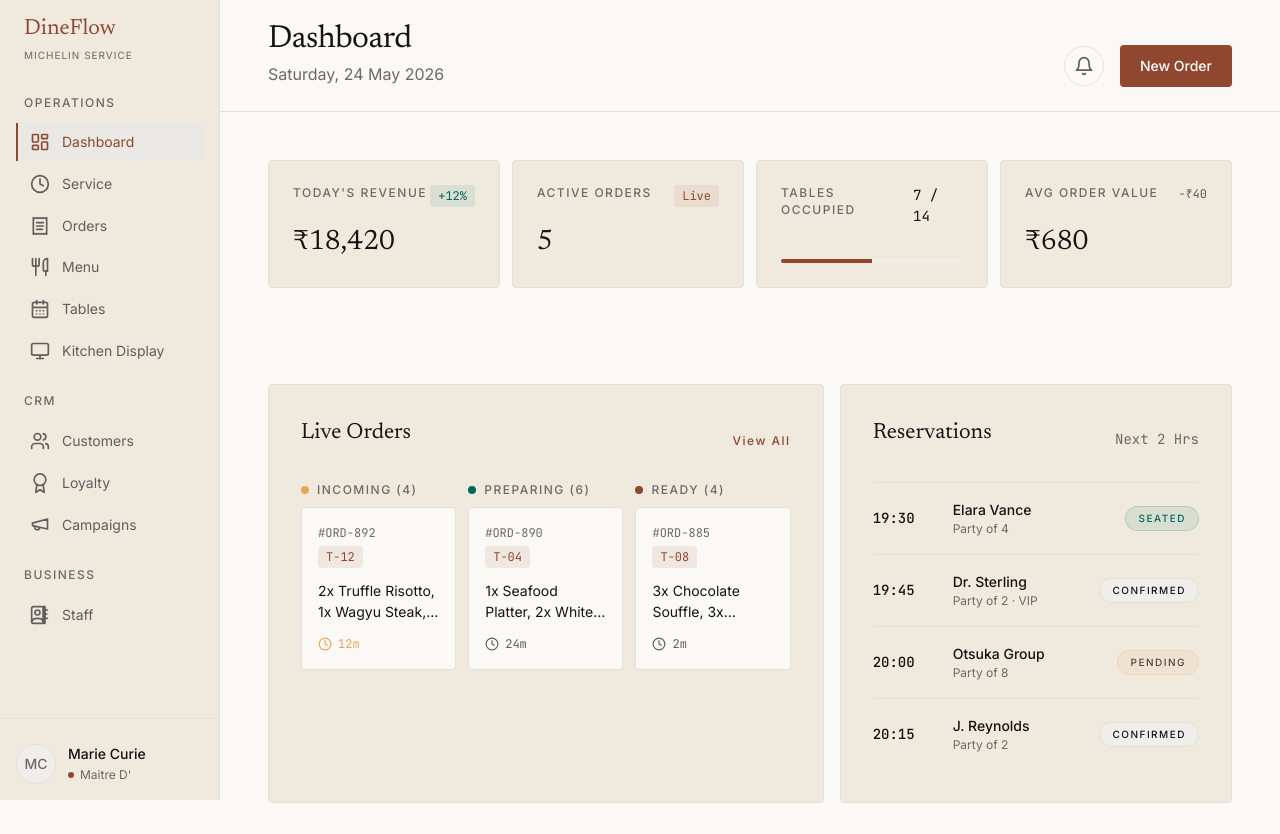
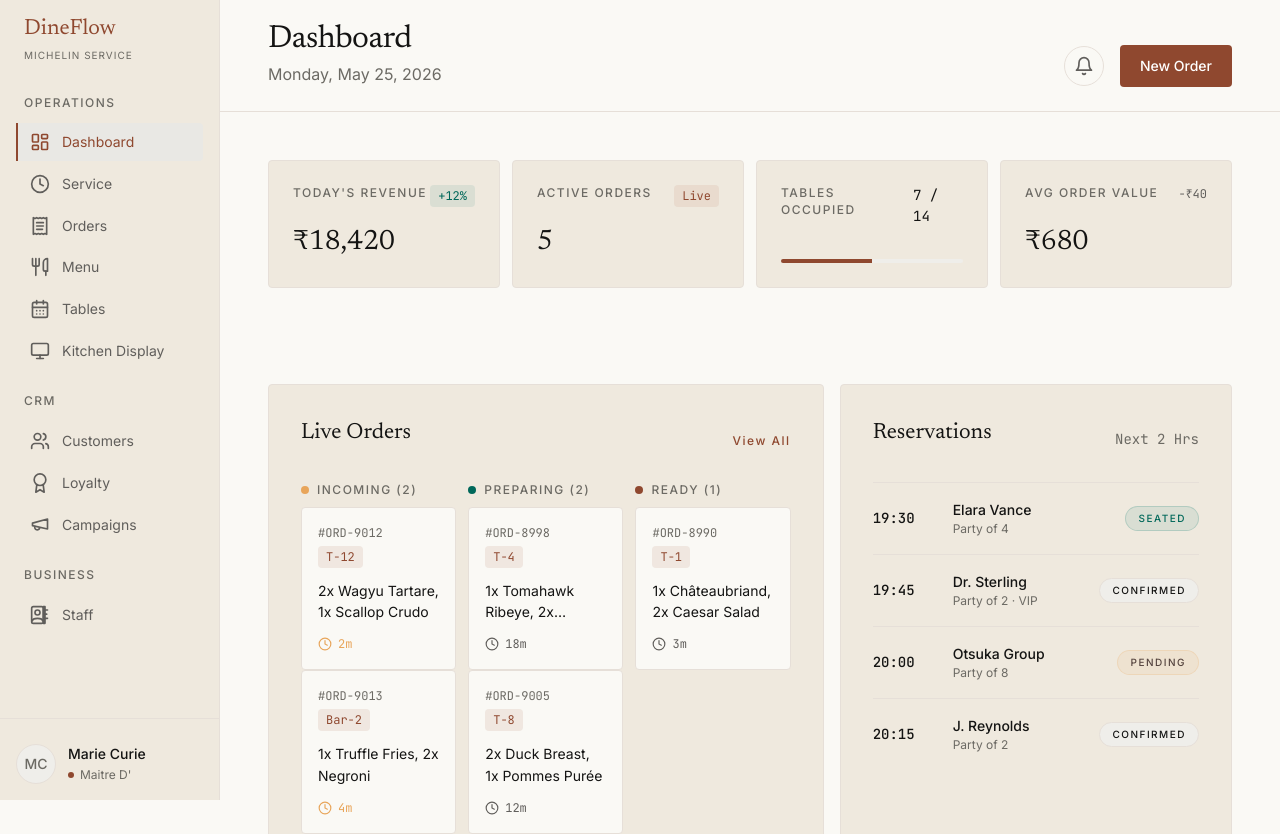
Before and after one commit to 19Kushagra0/crm, a Next.js app: page /dashboard in a window 1280 px wide. Shown: the top 834 px of the page. Built offline with nearby package versions, Linux system fonts and the light colour scheme.

Commit message:
add live data to header
-service, dashboard change fix data
-add data to header

```diff
--- /dev/null
+++ b/plans/phase-4.md
@@ -0,0 +1,58 @@
+# Phase 4 Implementation Plan
+
+## Objective
+Fix dynamic values across the UI surfaces by connecting the global `Header.jsx` subtitles to the Zustand stores via the Service layer. Additionally, purge all remaining static timer strings in the UI and ensure order timers are genuinely computed from the canonical `createdAt` timestamps.
+
+## Files to Modify
+
+### 1. `src/services/CustomerService.js`
+- **Required change:** Export a custom React hook for the customers list.
+- **Must contain:** Add `useCustomers: () => useCustomersStore(state => state.customers),` to the `CustomerService` object.
+
+### 2. `src/components/Header.jsx`
+- **Current problem:** Subtitles for pages like `/orders`, `/tables`, and `/customers` use hardcoded strings (e.g., `"14 active orders"`, `"9 of 14 tables occupied"`).
+- **Required change:**
+  - Add `"use client";` to the top of the file since it will now consume React hooks.
+  - Import `OrderService`, `TablesService`, and `CustomerService`.
+  - Add hook calls:
+    - `const activeOrders = OrderService.useActiveOrders();`
+    - `const tables = TablesService.useTables();`
+    - `const customers = CustomerService.useCustomers();`
+  - Update the `subtitle` generation block:
+    - **`/service` & `/dashboard`**: Use today's dynamic date: `new Date().toLocaleDateString('en-US', { weekday: 'long', day: 'numeric', month: 'long', year: 'numeric' })`.
+    - **`/orders`**: `${activeOrders.length} active orders`.
+    - **`/customers`**: `${customers.length} guests`.
+    - **`/tables`**: `${tables.filter(t => t.status === 'occupied').length} of ${tables.length} tables occupied`.
+    - **`/kds`**: `Dinner Service · ${activeOrders.length} tickets open`.
+
+### 3. `src/app/(crm)/service/page.jsx`
+- **Current problem:** Uses fallback static strings for timers (e.g., `o.createdAt ? getMinutesAgo(o.createdAt) : '5m ago'`).
+- **Required change:**
+  - Remove all ternary fallbacks for the timer.
+  - Simply use `{getMinutesAgo(o.createdAt)}`.
+
+### 4. `src/app/(crm)/dashboard/page.jsx`
+- **Current problem:** The "Live Orders" pipeline section uses hardcoded static order cards with hardcoded timer strings (`"12m"`, `"24m"`, `"2m"`).
+- **Required change:**
+  - Delete the hardcoded order cards inside the Incoming, Preparing, and Ready columns.
+  - Add a `getMinutesAgo` helper function at the top (copy from `/orders/page.jsx`).
+  - Map over `activeOrders.filter(o => o.status === 'incoming')` (and `preparing`, `ready`) to render the `styles.orderCard` items dynamically.
+  - Display the true computed timer using `getMinutesAgo(o.createdAt)`.
+  - Use `o.id`, `o.table`, and `o.items.map(i => i.name).join(', ')` for the card details to match the canonical model.
+
+## Implementation Order
+1. Update `src/services/CustomerService.js` to expose the `useCustomers` hook.
+2. Update `src/components/Header.jsx` to be a client component and compute subtitles dynamically.
+3. Update `src/app/(crm)/service/page.jsx` to remove fallback static timers.
+4. Update `src/app/(crm)/dashboard/page.jsx` to map live orders in the pipeline section and compute their timers.
+
+## Architecture Rules to Enforce
+- **Rule 2 (Service Layer):** `Header.jsx` must call `OrderService.useActiveOrders()`, never `useOrdersStore` directly.
+- **Rule 6 (No Hardcoded Business Data):** Remove the hardcoded dashboard orders and static timer strings. All data must originate from the stores.
+
+## Verification Checklist
+- [ ] `CustomerService` exports `useCustomers`.
+- [ ] `Header.jsx` has `"use client";` and dynamic subtitles accurately reflect store data.
+- [ ] `/service` page no longer uses `'5m ago'` or `'10m ago'` string fallbacks.
+- [ ] `/dashboard` page renders the Live Orders pipeline dynamically based on `activeOrders`.
+- [ ] `npm run build` runs successfully with zero errors.
--- a/src/app/(crm)/dashboard/page.jsx
+++ b/src/app/(crm)/dashboard/page.jsx
@@ -6,6 +6,13 @@ import { Clock, Star, CalendarDays, Megaphone, BarChart3 } from '@/lib/icons';
 import OrderService from '@/services/OrderService';
 import TablesService from '@/services/TablesService';
 
+const getMinutesAgo = (createdAt) => {
+  if (!createdAt) return '0m';
+  const diffMs = Date.now() - new Date(createdAt).getTime();
+  const diffMins = Math.floor(diffMs / 60000);
+  return `${diffMins}m`;
+};
+
 export default function DashboardPage() {
   const activeOrders = OrderService.useActiveOrders();
   const tables = TablesService.useTables();
@@ -13,6 +20,14 @@ export default function DashboardPage() {
   const occupiedTables = tables.filter(t => t.status === 'occupied').length;
   const totalTables = tables.length;
   const tablesOccupiedPercentage = totalTables > 0 ? (occupiedTables / totalTables) * 100 : 0;
+
+  const incomingOrders = activeOrders.filter(o => o.status === 'incoming');
+  const preparingOrders = activeOrders.filter(o => o.status === 'preparing');
+  const readyOrders = activeOrders.filter(o => o.status === 'ready');
+
+  const incomingCount = incomingOrders.length;
+  const preparingCount = preparingOrders.length;
+  const readyCount = readyOrders.length;
 
   return (
     <div className={styles.container}>
@@ -67,58 +82,61 @@ export default function DashboardPage() {
             <div>
               <div className={styles.columnHeader}>
                 <span className={`${styles.columnDot} ${styles.bgAmber}`} />
-                <span className={styles.kpiLabel}>Incoming (4)</span>
+                <span className={styles.kpiLabel}>Incoming ({incomingCount})</span>
               </div>
-              {/* Order Card */}
-              <div className={styles.orderCard}>
+              {incomingOrders.map(o => (
+                <div key={o.id} className={styles.orderCard}>
                   <div className={styles.orderCardHeader}>
-                  <span className={styles.orderCardId}>#ORD-892</span>
-                  <span className={styles.tableBadge}>T-12</span>
+                    <span className={styles.orderCardId}>#{o.id}</span>
+                    <span className={styles.tableBadge}>{o.table}</span>
                   </div>
-                <p className={styles.orderDetails}>2x Truffle Risotto, 1x Wagyu Steak, 1x Sparkling Water</p>
+                  <p className={styles.orderDetails}>{o.items.map(i => i.name).join(', ')}</p>
                   <div className={styles.cardTimerRow}>
                     <Clock size={14} className={styles.timerAmber} />
-                  <span className={`${styles.orderCardId} ${styles.timerAmber}`}>12m</span>
+                    <span className={`${styles.orderCardId} ${styles.timerAmber}`}>{getMinutesAgo(o.createdAt)}</span>
                   </div>
                 </div>
+              ))}
             </div>
             {/* Preparing */}
             <div>
               <div className={styles.columnHeader}>
                 <span className={`${styles.columnDot} ${styles.bgTertiary}`} />
-                <span className={styles.kpiLabel}>Preparing (6)</span>
+                <span className={styles.kpiLabel}>Preparing ({preparingCount})</span>
               </div>
-              {/* Order Card */}
-              <div className={styles.orderCard}>
+              {preparingOrders.map(o => (
+                <div key={o.id} className={styles.orderCard}>
                   <div className={styles.orderCardHeader}>
-                  <span className={styles.orderCardId}>#ORD-890</span>
-                  <span className={styles.tableBadge}>T-04</span>
+                    <span className={styles.orderCardId}>#{o.id}</span>
+                    <span className={styles.tableBadge}>{o.table}</span>
                   </div>
-                <p className={styles.orderDetails}>1x Seafood Platter, 2x White Wine, 1x Oysters</p>
+                  <p className={styles.orderDetails}>{o.items.map(i => i.name).join(', ')}</p>
                   <div className={styles.cardTimerRow}>
                     <Clock size={14} className={styles.timerSecondary} />
-                  <span className={`${styles.orderCardId} ${styles.timerSecondary}`}>24m</span>
+                    <span className={`${styles.orderCardId} ${styles.timerSecondary}`}>{getMinutesAgo(o.createdAt)}</span>
                   </div>
                 </div>
+              ))}
             </div>
             {/* Ready */}
             <div>
               <div className={styles.columnHeader}>
                 <span className={`${styles.columnDot} ${styles.bgPrimary}`} />
-                <span className={styles.kpiLabel}>Ready (4)</span>
+                <span className={styles.kpiLabel}>Ready ({readyCount})</span>
               </div>
-              {/* Order Card */}
-              <div className={styles.orderCard}>
+              {readyOrders.map(o => (
+                <div key={o.id} className={styles.orderCard}>
                   <div className={styles.orderCardHeader}>
-                  <span className={styles.orderCardId}>#ORD-885</span>
-                  <span className={styles.tableBadge}>T-08</span>
+                    <span className={styles.orderCardId}>#{o.id}</span>
+                    <span className={styles.tableBadge}>{o.table}</span>
                   </div>
-                <p className={styles.orderDetails}>3x Chocolate Souffle, 3x Espresso</p>
+                  <p className={styles.orderDetails}>{o.items.map(i => i.name).join(', ')}</p>
                   <div className={styles.cardTimerRow}>
                     <Clock size={14} className={styles.timerSecondary} />
-                  <span className={`${styles.orderCardId} ${styles.timerSecondary}`}>2m</span>
+                    <span className={`${styles.orderCardId} ${styles.timerSecondary}`}>{getMinutesAgo(o.createdAt)}</span>
                   </div>
                 </div>
+              ))}
             </div>
           </div>
         </div>
--- a/src/app/(crm)/service/page.jsx
+++ b/src/app/(crm)/service/page.jsx
@@ -168,7 +168,7 @@ export default function ServicePage() {
                         <span className={styles.orderTable}>
                           {o.table}
                         </span>
-                        <span className={styles.orderTime}>{o.createdAt ? getMinutesAgo(o.createdAt) : '5m ago'}</span>
+                        <span className={styles.orderTime}>{getMinutesAgo(o.createdAt)}</span>
                       </div>
                       <p className={styles.orderTitle}>
                         {o.items.map(item => item.name).join(', ')}
@@ -201,7 +201,7 @@ export default function ServicePage() {
                           {o.table}
                         </span>
                         <span className={styles.orderTime}>
-                          {o.createdAt ? getMinutesAgo(o.createdAt) : '10m ago'}
+                          {getMinutesAgo(o.createdAt)}
                         </span>
                       </div>
                       <p className={styles.orderTitle}>{o.items.map(item => item.name).join(', ')}</p>
--- a/src/components/Header.jsx
+++ b/src/components/Header.jsx
@@ -1,32 +1,48 @@
+"use client";
+
 import React from 'react';
 import styles from '@/style/header.module.css';
 import { Bell, Menu } from '@/lib/icons';
 import { usePathname } from 'next/navigation';
+import OrderService from '@/services/OrderService';
+import TablesService from '@/services/TablesService';
+import CustomerService from '@/services/CustomerService';
 
 export default function Header({ onMenuToggle }) {
   const pathname = usePathname() || '';
 
+  const activeOrders = OrderService.useActiveOrders();
+  const tables = TablesService.useTables();
+  const customers = CustomerService.useCustomers();
+
+  const formattedDate = new Date().toLocaleDateString('en-US', {
+    weekday: 'long',
+    day: 'numeric',
+    month: 'long',
+    year: 'numeric'
+  });
+
   let title = "Dashboard";
-  let subtitle = "Saturday, 24 May 2026";
+  let subtitle = formattedDate;
 
   if (pathname.startsWith('/service')) {
     title = "Service";
-    subtitle = "Saturday, 24 May 2026";
+    subtitle = formattedDate;
   } else if (pathname.startsWith('/orders')) {
     title = "Orders";
-    subtitle = "14 active orders";
+    subtitle = `${activeOrders.length} active orders`;
   } else if (pathname.startsWith('/menu')) {
     title = "Menu";
     subtitle = "48 items across 6 categories";
   } else if (pathname.startsWith('/customers')) {
     title = "Customers";
-    subtitle = "1,247 guests · 84 active this month";
+    subtitle = `${customers.length} guests`;
   } else if (pathname.startsWith('/tables')) {
     title = "Tables";
-    subtitle = "9 of 14 tables occupied · Next reservation in 28 min";
+    subtitle = `${tables.filter(t => t.status === 'occupied').length} of ${tables.length} tables occupied`;
   } else if (pathname.startsWith('/kds')) {
     title = "Kitchen Display";
-    subtitle = "Dinner Service · 19:42 · 9 tickets open";
+    subtitle = `Dinner Service · ${activeOrders.length} tickets open`;
   } else if (pathname.startsWith('/staff')) {
     title = "Staff";
     subtitle = "12 staff members · 8 on shift today";
--- a/src/services/CustomerService.js
+++ b/src/services/CustomerService.js
@@ -2,6 +2,7 @@ import { useCustomersStore } from '@/lib/stores/customersStore';
 
 const CustomerService = {
   getCustomers: () => useCustomersStore.getState().customers,
+  useCustomers: () => useCustomersStore(state => state.customers),
 
   addCustomer: (customer) => {
     useCustomersStore.getState().addCustomer(customer);
```
Lines whose indentation alone changed are shown as unchanged.
